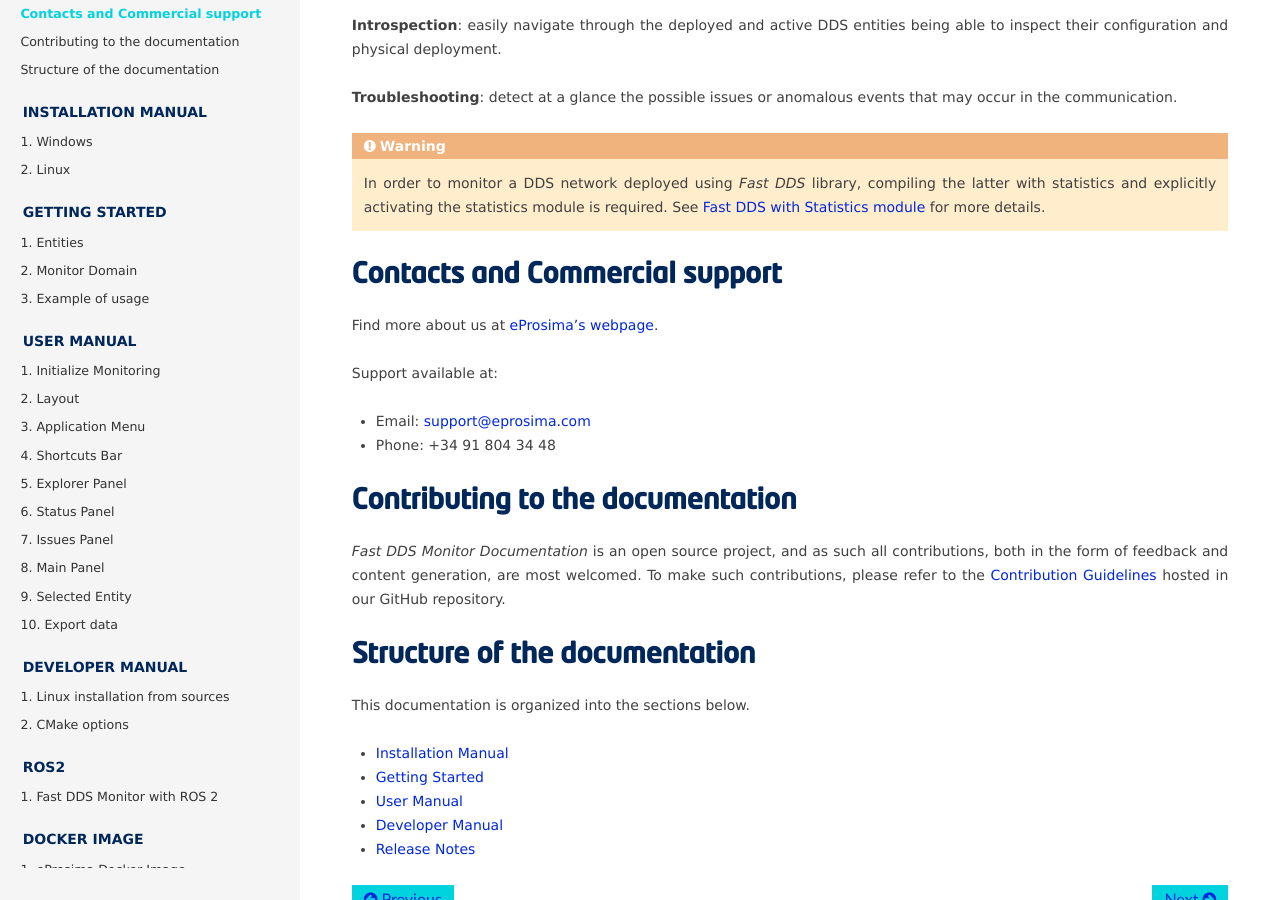
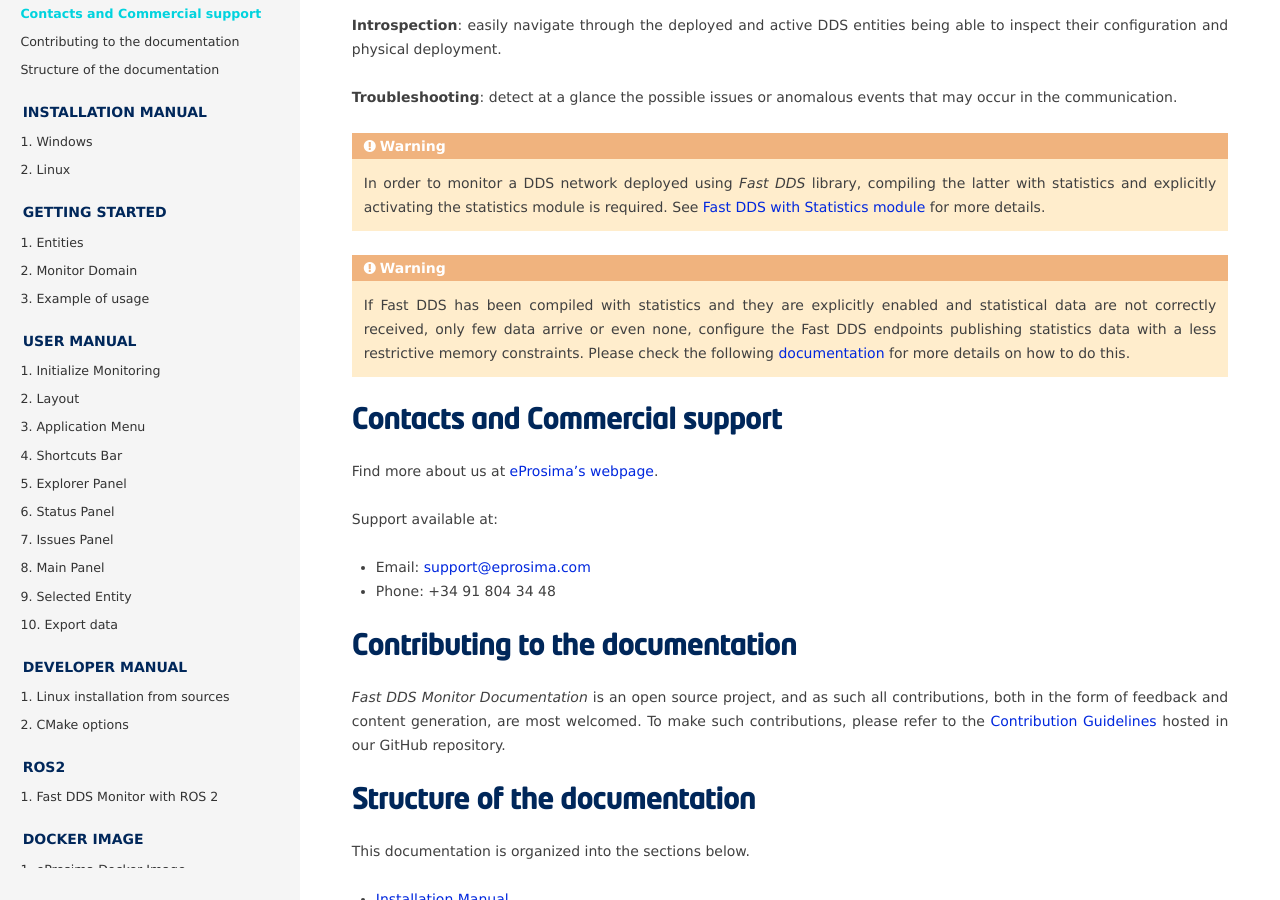
Before and after one commit to nguyenthang7215/DDS_Monitor, a Sphinx documentation site: the page built from docs/rst/formalia/titlepage.rst, in a window 1280 px wide and 900 px high, scrolled down 611 px. Built offline with Sphinx 7.4.7 and the Read the Docs theme 2.0.0, drawn with Linux system fonts in a browser that asks for light colours.

Commit message:
Add a warning referencing the history depth (#164)
* Add a warning referencing the history depth

Signed-off-by: jparisu <javierparis@eprosima.com>

* apply suggestions

Signed-off-by: jparisu <javierparis@eprosima.com>

Signed-off-by: jparisu <javierparis@eprosima.com>

```diff
--- a/docs/rst/formalia/titlepage.rst
+++ b/docs/rst/formalia/titlepage.rst
@@ -38,6 +38,15 @@
     explicitly activating the statistics module is required. See :ref:`Fast DDS with Statistics module <fastdds-with-statistics>`
     for more details.
 
+.. warning::
+
+    If Fast DDS has been compiled with statistics and they are explicitly enabled and
+    statistical data are not correctly received, only few data arrive or even none,
+    configure the Fast DDS endpoints publishing statistics data with a less restrictive memory constraints.
+    Please check the following
+    `documentation <https://fast-dds.docs.eprosima.com/en/latest/fastdds/statistics/dds_layer/qos.html#statistics-qos-troubleshooting>`_
+    for more details on how to do this.
+
 ###############################
 Contacts and Commercial support
 ###############################
```
